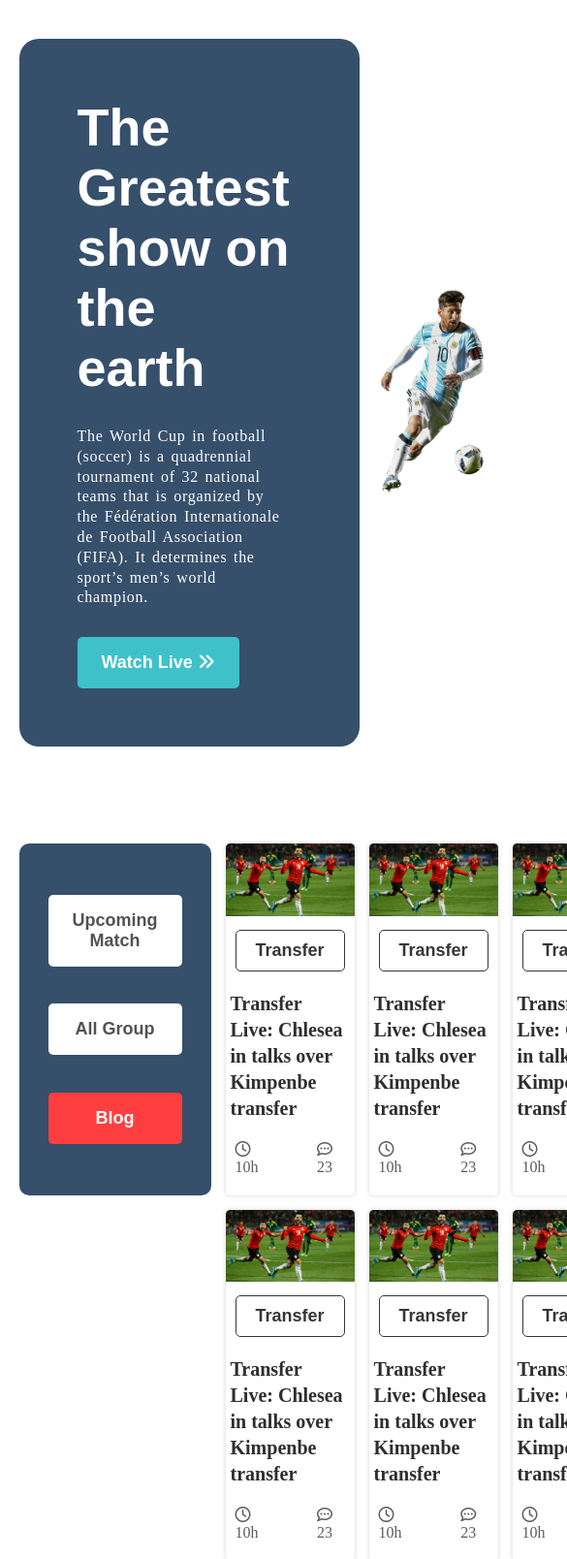
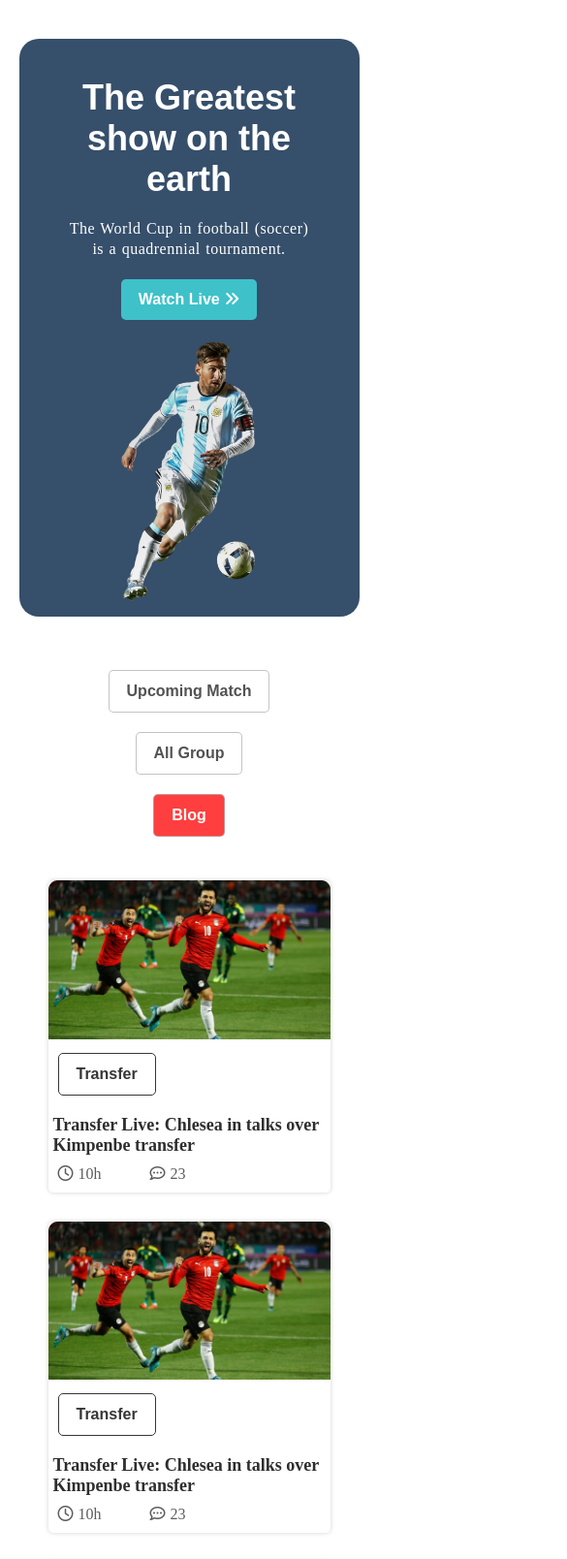
Before and after one commit to Saiyed-AL-Zaber/world-cup, a plain HTML site: page index.html in a window 390 px wide. Shown: the top 1608 px of the page at 97% size, 585 px wide, since content can reach past the window. Drawn offline with Linux system fonts and the light colour scheme.

Commit message:
finished design full website with responsive

```diff
--- a/index.html
+++ b/index.html
@@ -5,6 +5,8 @@
     <meta http-equiv="X-UA-Compatible" content="IE=edge" />
     <meta name="viewport" content="width=device-width, initial-scale=1.0" />
     <title>qatar-world-cup</title>
+    <!-- fav-icon -->
+    <link rel="icon" type="image/x-icon" href="img/fifa-world-cup-log.png" />
     <!-- font-awesome-cdn -->
     <script
       src="https://kit.fontawesome.com/b50f8f8c6a.js"
@@ -23,12 +25,16 @@
         <div class="container banner">
           <div class="banner-text-sec">
             <h1>The Greatest show on the earth</h1>
-            <p>
-              The World Cup in football (soccer) is a quadrennial tournament of
-              32 national teams that is organized by the Fédération
-              Internationale de Football Association (FIFA). It determines the
-              sport’s men’s world champion.
-            </p>
+            <div class="banner-decs">
+              <p>
+                The World Cup in football (soccer) is a quadrennial tournament.
+                <span class="ellipsis-text">
+                  of 32 national teams that is organized by the Fédération
+                  Internationale de Football Association (FIFA). It determines
+                  the sport’s men’s world champion.
+                </span>
+              </p>
+            </div>
             <div>
               <button class="btn banner-btn">
                 watch live <i class="fa-solid fa-angles-right"></i>
@@ -45,9 +51,11 @@
       <section id="blog-section">
         <div class="container blogs">
           <div class="blog-buttons">
-              <a class="blog-btn btn" href="match-schedule.html" target="_blank">upcoming match</a>
-              <a class="blog-btn btn" href="">all group</a>
-              <a class="blog-btn btn active" href="index.html">blog</a>
+            <a class="blog-btn btn" href="match-schedule.html" target="_blank"
+              >upcoming match</a
+            >
+            <a class="blog-btn btn" href="">all group</a>
+            <a class="blog-btn btn active" href="index.html">blog</a>
           </div>
           <article class="blog article-one">
             <div class="blog-thumbnail">
@@ -167,6 +175,9 @@
             </div>
           </article>
         </div>
+        <div class="blog-sec-btn">
+          <button class="btn view-all-btn">view all</button>
+        </div>
       </section>
       <!-- blog-section-ends-here -->
       <!-- footer-section-start-here -->
--- a/style-sheet/match-schedule.css
+++ b/style-sheet/match-schedule.css
@@ -1,39 +1,57 @@
 /*---------------------------------
  style-sheet-for-schdule-html-page
 ---------------------------------*/
-.blogs{
-    grid-template-columns: repeat(3, 1fr);
-    grid-template-rows: repeat(2, 1fr);
+.blogs {
+  grid-template-columns: repeat(4, 1fr);
+  grid-template-rows: auto;
 }
-.blog-buttons{
+.blog-buttons {
   row-gap: 20px;
 }
-.match{
+.blog-buttons .blog-btn:first-child{
+  background-color: rgb(255, 63, 63);
+  color: white;
+}
+.blog-btn.active{
+  background-color: white;
+  color: rgb(82, 82, 82);
+
+}
+.match {
   height: 90%;
   display: flex;
   justify-content: space-between;
   align-items: center;
   flex-direction: column;
-    padding:40px 20px;
+  padding: 40px 20px;
 }
-.teams{
+.teams {
   display: flex;
   justify-content: space-between;
   align-items: center;
 }
-.teams img{
-    max-width:  40%;
-}.versus{
+.teams img {
+  max-width: 40%;
+}
+.versus {
   font-size: 18px;
   font-weight: bold;
 }
-.match-info h3{
+.match-info h3 {
   text-align: center;
   font-size: 24px;
   margin: 15px;
 }
-.match-info p{
+.match-info p {
   text-align: center;
   font-size: 18px;
-    color: #5C5C5C;
+  color: #5c5c5c;
 }
+/*--------------------------
+ media-queries-for-tablet
+ ---------------------------*/
+@media screen and (max-width: 768px) {
+  .banner-decs .ellipsis-text {
+    display: none;
+  }
+}
--- a/style-sheet/style.css
+++ b/style-sheet/style.css
@@ -84,40 +84,41 @@ body {
   max-height: 100%;
 }
 /* banner-section-ends-here */
+/* blogs-section-start-here */
+#blog-section {
+  margin-bottom: 100px;
+}
 .blogs {
   display: grid;
   grid-template-columns: repeat(4, 1fr);
-  grid-template-rows: repeat(3, 1fr);
+  grid-template-rows: auto;
+  /* grid-template-rows: repeat(3, 1fr); */
   grid-gap: 15px;
   margin-top: 100px;
-  margin-bottom: 100px;
 }
 .blog-buttons {
   grid-area: 1 / 1 / span 1 / span 1;
 }
 .article-four {
   grid-column: 2 / 3;
-  grid-row: 2 / 3;
 }
 .article-five {
   grid-column: 3 / 4;
-  grid-row: 2 / 3;
 }
 .article-six {
   grid-column: 4 / 5;
-  grid-row: 2 / 3;
 }
 .article-seven {
   grid-column: 2 / 3;
-  grid-row: 3 / 4;
+  /* grid-row: 3 / 4; */
 }
 .article-eight {
   grid-column: 3 / 4;
-  grid-row: 3 / 4;
+  /* grid-row: 3 / 4; */
 }
 .article-nine {
   grid-column: 4 / 4;
-  grid-row: 3 / 4;
+  /* grid-row: 3 / 4; */
 }
 .blog-buttons {
   background-color: #364f6b;
@@ -127,11 +128,10 @@ body {
   padding: 15px 30px;
   border-radius: 10px;
 }
-.blog-btn{
-
+.blog-btn {
   color: rgb(82, 82, 82);
 }
-.blog-btn.active{
+.blog-btn.active {
   background-color: rgb(255, 63, 63);
   color: white;
 }
@@ -139,7 +139,7 @@ body {
   width: 100%;
   max-width: 100%;
 }
-article{
+article {
   box-shadow: 0px 0px 5px lightgray;
   padding-bottom: 10px;
   border-radius: 5px;
@@ -167,6 +167,16 @@ article{
 .blog-info > p > i {
   margin-right: 5px;
 }
+.blog-sec-btn {
+  text-align: center;
+  margin: 30px;
+}
+.view-all-btn {
+  background-color: rgb(255, 63, 63);
+  color: white;
+  display: none;
+}
+
 /* footer-section-start-here */
 .footer-container {
   max-width: 100%;
@@ -200,7 +210,6 @@ hr {
   margin-top: 40px;
 }
 .social-icon a {
-  text-align: none;
   color: white;
   font-size: 28px;
   margin: 0 20px;
@@ -210,3 +219,172 @@ hr {
   transition: transform 0.2s ease-out;
 }
 /* footer-section-ends-here */
+/*------------------------------------
+ responsive media queries start here
+ ------------------------------------*/
+
+/*-------------------------
+  media-queries-for-laptop
+ --------------------------*/
+@media screen and (max-width: 992px) {
+  .banner-text-sec {
+    padding: 40px 35px;
+  }
+  .banner-text-sec h1 {
+    font-size: 46px;
+  }
+  .blogs-title {
+    font-size: 18px;
+    line-height: 21px;
+  }
+  .blog-info {
+    margin: 0 10px;
+    row-gap: 0;
+  }
+}
+/*--------------------------
+ media-queries-for-tablet
+ ---------------------------*/
+@media screen and (max-width: 768px) {
+  .btn {
+    font-size: 16px;
+    padding: 12px 18px;
+  }
+  .banner-text-sec {
+    flex-basis: 55%;
+    padding: 30px 20px;
+  }
+  .banner-img-sec {
+    flex-basis: 45%;
+  }
+  .banner-text-sec h1 {
+    font-size: 32px;
+  }
+  .banner-text-sec p {
+    font-size: 16px;
+    line-height: 1;
+    word-spacing: 1px;
+    margin: 20px 0;
+    letter-spacing: 0.5px;
+  }
+  .banner-decs .ellipsis-text {
+    display: none;
+  }
+  .blog-buttons {
+    background-color: transparent;
+    flex-direction: row;
+    justify-content: space-around;
+    align-items: center;
+  }
+  .blog-buttons {
+    grid-column: 1 / -1;
+  }
+  .blog-btn {
+    border: 1px solid rgba(175, 175, 175, 0.74);
+  }
+  .blogs {
+    grid-template-rows: auto;
+  }
+  .article-one {
+    grid-column: 1 / 3;
+  }
+  .article-two {
+    grid-column: 3 / 5;
+  }
+  .article-three {
+    grid-column: 1 / 3;
+  }
+  .article-four {
+    grid-column: 3 / 5;
+  }
+  .article-five {
+    grid-column: 1 / 3;
+  }
+  .article-six {
+    grid-column: 3 / 5;
+  }
+  .article-seven {
+    display: none;
+  }
+  .article-eight {
+    display: none;
+  }
+  .article-nine {
+    display: none;
+  }
+  .view-all-btn {
+    display: inline-block;
+  }
+  .footer-container {
+    padding: 60px 50px;
+  }
+  .footer-items {
+    flex-wrap: wrap;
+    column-gap: 20px;
+    row-gap: 20px;
+  }
+}
+/*--------------------------
+ media-queries-for-mobile
+ ---------------------------*/
+@media screen and (max-width: 480px) {
+  .banner {
+    flex-direction: column;
+  }
+  .banner-text-sec {
+    text-align: center;
+    padding: 10px 50px;
+    padding-top: 40px;
+  }
+  .banner-text-sec h1{
+    font-size: 36px;
+  }
+  .banner-text-sec p {
+    line-height: 1.3;
+  }
+  .banner-img-sec {
+    text-align: center;
+  }
+  .banner-img-sec img {
+    max-width: 65%;
+  }
+  #blog-section{
+    margin-bottom: 40px;
+  }
+  .blog-buttons {
+    flex-direction: column;
+    row-gap: 20px;
+  }
+  .blogs {
+    row-gap: 30px;
+    padding: 0 30px;
+    margin-top: 40px;
+  }
+  .article-one {
+    grid-column: 1 / -1;
+  }
+  .article-two {
+    grid-column: 1 / -1;
+  }
+  .article-three {
+    grid-column: 1 / -1;
+  }
+  .article-four {
+    grid-column: 1 / -1;
+  }
+  .article-five {
+    grid-column: 1 / -1;
+  }
+  .article-six {
+    grid-column: 1 / -1;
+  }
+  .footer-container{
+    padding: 40px 50px;
+  }
+  hr{
+    margin: 20px auto;
+  }
+  .footer-items{
+    flex-direction: column;
+  }
+}
```
Also changed, not shown: match-schedule.html (+31 -22 lines), img/fifa-world-cup-log.png (added), img/germany-Flag.png (renamed from img/germany Flag.png). Lines whose indentation alone changed are shown as unchanged.
